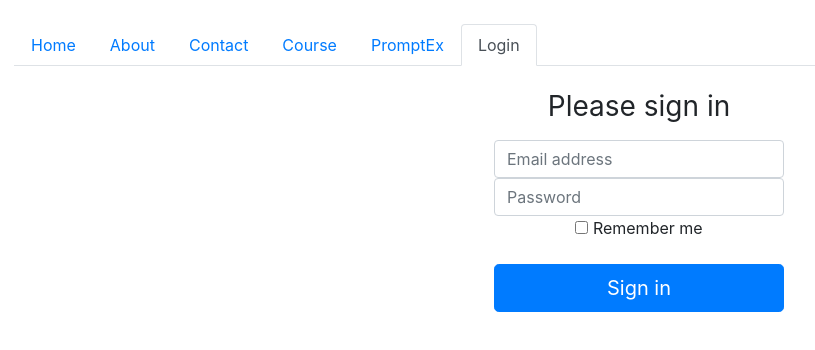
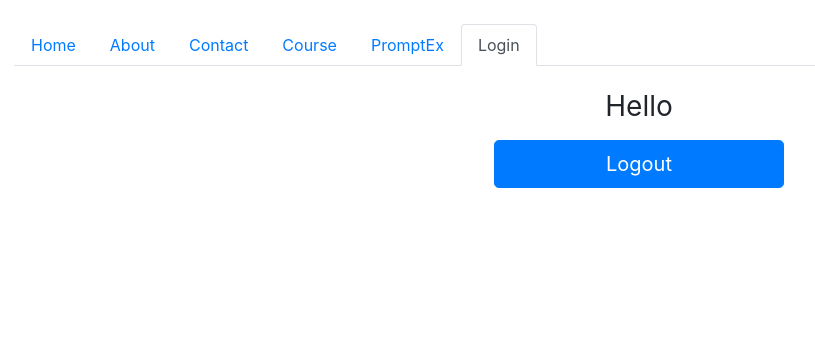
Before and after one commit to linhchingo/reactJSRepo, a React (Create React App) app: page /login in a window 1280 px wide. Shown: the top 350 px of the page, without its empty margins (1-816 px from the left). Built offline with nearby package versions, Linux system fonts and the light colour scheme.

Commit message:
Implement Login page (on-going) - change Login/Logout Form

```diff
--- a/package.json
+++ b/package.json
@@ -15,6 +15,7 @@
     "react-dom": "^16.9.0",
     "react-router-dom": "^5.0.1",
     "react-scripts": "3.1.1",
+    "react-toastify": "^5.3.2",
     "recharts": "^1.7.1"
   },
   "scripts": {
--- a/src/App.js
+++ b/src/App.js
@@ -1,13 +1,15 @@
 import React from 'react';
 import { Route, Switch } from "react-router-dom";
+import { ToastContainer } from 'react-toastify';
+import 'react-toastify/dist/ReactToastify.css';
 
 import Menu from './Components/Menu'
 import routes from './Route-config'
 
 function showRoute(routes) {
     let xRoutes
-    if (routes.length >0) {
-        xRoutes = routes.map((route,index)=>{
+    if (routes.length > 0) {
+        xRoutes = routes.map((route, index) => {
             return (
                 <Route
                     key={index}
@@ -31,6 +33,7 @@ function App() {
             <div className="mt-4">
                 {showRoute(routes)}
             </div>
+            <ToastContainer/>
         </div>
     );
 }
--- a/src/Components/Login.js
+++ b/src/Components/Login.js
@@ -1,26 +1,96 @@
 import React, { Component } from 'react'
+import { toast } from 'react-toastify';
+
 
 export default class componentName extends Component {
+    constructor(props) {
+        super(props);
+        this.state = {
+            userName: '',
+            passWord: '',
+            isSigned: true
+        };
+    }
+
+    handleInputChange = (event) => {
+        const target = event.target;
+        const value = target.type === 'checkbox' ? target.checked : target.value;
+        const name = target.name;
+
+        this.setState({
+            [name]: value
+        });
+    }
+
+    handleSubmit = (event) => {
+        toast.info('👌 Wow so easy!', {
+            position: "top-right",
+            autoClose: 5000,
+            hideProgressBar: false,
+            closeOnClick: true,
+            pauseOnHover: true,
+            draggable: true,
+        });
+        event.preventDefault();
+    }
+
+    handleSubmitLogoutForm = (event) => {
+        this.setState({
+            isSigned: false
+        })
+        event.preventDefault();
+    }
+
+    checkLogin = (isSigned) => {
+        let xForm = null
+        const { userName, passWord } = this.state
+        if (!isSigned) {
+            xForm =
+                <form className="form-signin" onSubmit={this.handleSubmit}>
+                    <h1 className="h3 mb-3 font-weight-normal">Please sign in</h1>
+                    <input
+                        type="text"
+                        id="inputEmail"
+                        className="form-control"
+                        placeholder="Email address"
+                        required
+                        name="userName"
+                        value={userName}
+                        onChange={this.handleInputChange}
+                    />
+                    <input
+                        type="password"
+                        id="inputPassword"
+                        className="form-control"
+                        placeholder="Password"
+                        required
+                        name="passWord"
+                        value={passWord}
+                        onChange={this.handleInputChange}
+                    />
+                    <button className="btn btn-lg btn-primary btn-block" type="submit">Sign in</button>
+                </form>
+        } else {
+            xForm =
+                <form className="form-signin" onSubmit={this.handleSubmitLogoutForm}>
+                    <h1 className="h3 mb-3 font-weight-normal">Hello</h1>
+                    <button className="btn btn-lg btn-primary btn-block" type="submit">Logout</button>
+                </form>
+        }
+        return xForm
+    }
+
+
     render() {
+        const defaulUserName = 'ltsan'
+        const defaultPassword = '123456'
+        const { isSigned } = this.state
+
         return (
 
             <div className="row justify-content-md-center">
                 <div className="col-md-3 text-center">
-                    <form className="form-signin">
-                        <h1 className="h3 mb-3 font-weight-normal">Please sign in</h1>
-                        <label htmlFor="inputEmail" className="sr-only">Email address</label>
-                        <input type="email" id="inputEmail" className="form-control" placeholder="Email address" required />
-                        <label htmlFor="inputPassword" className="sr-only">Password</label>
-                        <input type="password" id="inputPassword" className="form-control" placeholder="Password" required />
-                        <div className="checkbox mb-3">
-                            <label>
-                                <input type="checkbox" defaultValue="remember-me" /> Remember me
-                            </label>
-                        </div>
-                        <button className="btn btn-lg btn-primary btn-block" type="submit">Sign in</button>
-                    </form>
-
-
+                    {this.checkLogin(isSigned)}
                 </div>
             </div>
 
```
Also changed, not shown: 1 other file (tests, documents, lock files or other folders).
